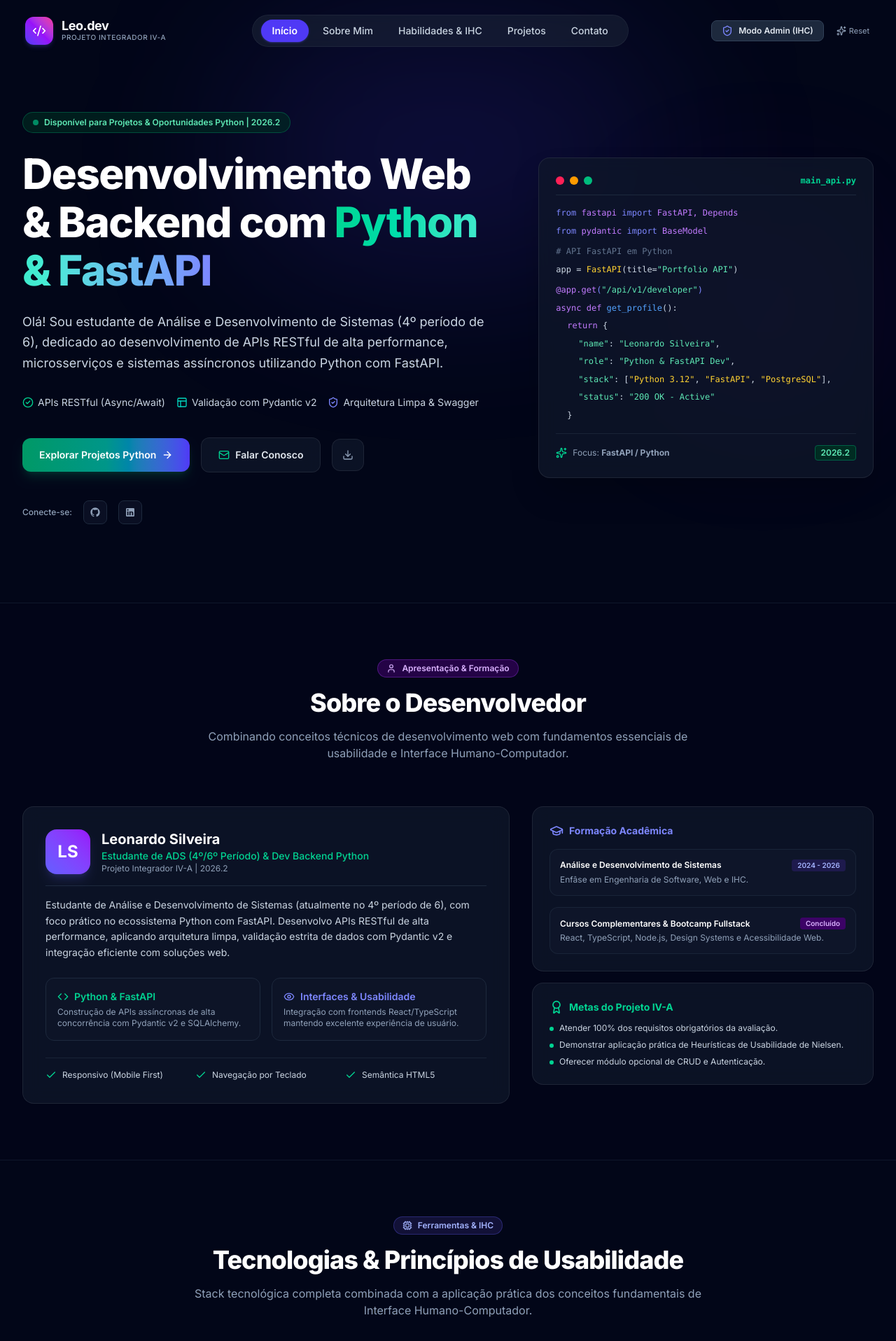
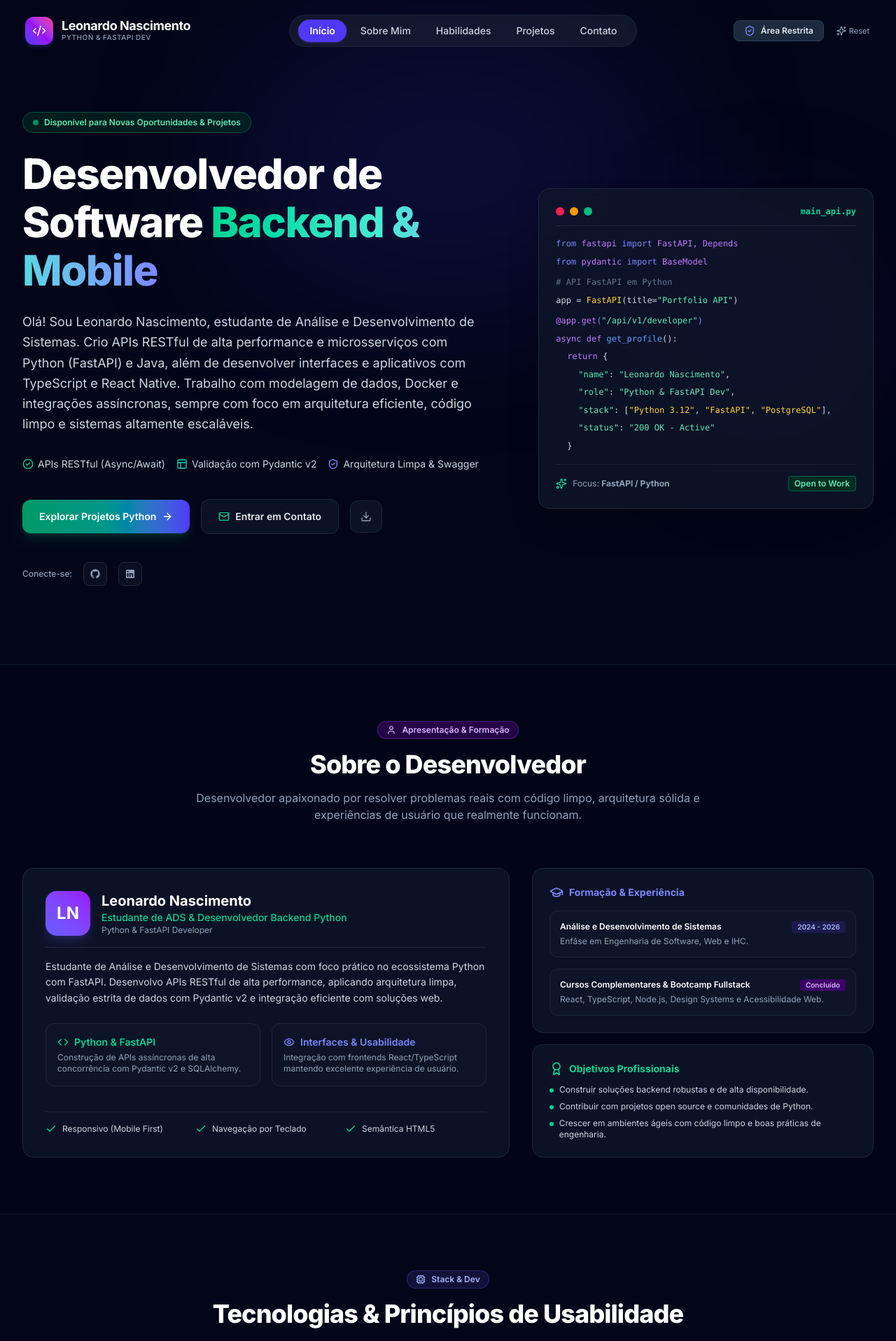
Before and after one commit to leonardonasls-stack/projeto-integrador-iv-a, a React (Vite) app: page / in a window 1280 px wide. Shown: the top 1916 px of the page at 70% size. Built offline with nearby package versions, Linux system fonts and the light colour scheme.

Commit message:
Edição de portifolio

```diff
--- a/index.html
+++ b/index.html
@@ -4,8 +4,8 @@
     <meta charset="UTF-8" />
     <link rel="icon" type="image/svg+xml" href="/favicon.svg" />
     <meta name="viewport" content="width=device-width, initial-scale=1.0" />
-    <title>Portfólio de Desenvolvedor | Projeto Integrador IV-A (IHC)</title>
-    <meta name="description" content="Plataforma de portfólio para desenvolvedores web com foco em Interface Humano-Computador, usabilidade, acessibilidade e gerenciamento de projetos." />
+    <title>Leonardo Nascimento | Desenvolvedor Python & FastAPI</title>
+    <meta name="description" content="Portfólio pessoal de Leonardo Nascimento — Desenvolvedor backend especializado em Python, FastAPI, microsserviços e APIs RESTful de alta performance." />
     <link rel="preconnect" href="https://fonts.googleapis.com">
     <link rel="preconnect" href="https://fonts.gstatic.com" crossorigin>
     <link href="https://fonts.googleapis.com/css2?family=Inter:wght@300;400;500;600;700;800&display=swap" rel="stylesheet">
--- a/src/components/admin/LoginModal.tsx
+++ b/src/components/admin/LoginModal.tsx
@@ -68,14 +68,14 @@ export const LoginModal: React.FC = () => {
           </div>
 
           <p className="text-xs text-slate-300 mb-4 leading-relaxed">
-            O modo Administrador permite cadastrar novos projetos, editar projetos existentes e excluí-los (funcionalidades opcionais para pontuação máxima do Projeto IV-A).
+            O modo Administrador permite cadastrar novos projetos, editar projetos existentes e excluí-los diretamente pelo painel de gerenciamento.
           </p>
 
           {/* Quick Demo Hint */}
           <div className="p-3 rounded-xl bg-indigo-950/60 border border-indigo-500/30 text-xs text-indigo-200 mb-4 flex items-start gap-2">
             <Info className="w-4 h-4 text-indigo-400 shrink-0 mt-0.5" />
             <span>
-              <strong>Dica de teste para o professor/avaliador:</strong> Digite <code>admin123</code> ou <code>admin</code> para entrar.
+              <strong>Acesso restrito:</strong> Digite <code>admin123</code> ou <code>admin</code> para entrar.
             </span>
           </div>
 
--- a/src/components/layout/Footer.tsx
+++ b/src/components/layout/Footer.tsx
@@ -18,10 +18,10 @@ export const Footer: React.FC = () => {
               <div className="w-8 h-8 rounded-lg bg-indigo-600 flex items-center justify-center text-white font-bold text-sm">
                 <Code2 className="w-4 h-4" />
               </div>
-              <span className="font-bold text-white text-base">Portfólio Dev — Projeto IV-A</span>
+              <span className="font-bold text-white text-base">Leonardo Nascimento</span>
             </div>
             <p className="text-xs text-slate-400 max-w-md leading-relaxed">
-              Trabalho prático desenvolvido para as disciplinas de <strong>Ferramentas Web</strong> e <strong>Interface Humano-Computador</strong> (IHC). 2026.2.
+              Portfólio pessoal de <strong>Leonardo Nascimento</strong> — Desenvolvedor backend especializado em <strong>Python</strong> e <strong>FastAPI</strong>. Aberto a oportunidades e colaborações.
             </p>
           </div>
 
@@ -63,7 +63,7 @@ export const Footer: React.FC = () => {
 
         {/* Footer Bottom Bar */}
         <div className="pt-6 flex flex-col sm:flex-row items-center justify-between gap-4 text-[11px] text-slate-500">
-          <p>© 2026 Leonardo Silveira. Desenvolvido com React, TypeScript e Tailwind CSS.</p>
+          <p>© 2026 Leonardo Nascimento. Desenvolvido com React, TypeScript e Tailwind CSS.</p>
 
           <div className="flex items-center gap-2">
             <ShieldCheck className="w-3.5 h-3.5 text-emerald-400" />
--- a/src/components/layout/Navbar.tsx
+++ b/src/components/layout/Navbar.tsx
@@ -41,7 +41,7 @@ export const Navbar: React.FC<NavbarProps> = ({ onOpenAdminDashboard }) => {
   const navLinks = [
     { id: 'inicio', label: 'Início' },
     { id: 'sobre', label: 'Sobre Mim' },
-    { id: 'habilidades', label: 'Habilidades & IHC' },
+    { id: 'habilidades', label: 'Habilidades' },
     { id: 'projetos', label: 'Projetos' },
     { id: 'contato', label: 'Contato' },
   ];
@@ -76,10 +76,10 @@ export const Navbar: React.FC<NavbarProps> = ({ onOpenAdminDashboard }) => {
           </div>
           <div className="flex flex-col">
             <span className="font-bold text-lg text-white tracking-tight leading-none group-hover:text-indigo-400 transition-colors">
-              Leo.dev
+              Leonardo Nascimento
             </span>
             <span className="text-[10px] text-slate-400 font-medium tracking-wider uppercase">
-              Projeto Integrador IV-A
+              Python & FastAPI Dev
             </span>
           </div>
         </a>
@@ -131,10 +131,10 @@ export const Navbar: React.FC<NavbarProps> = ({ onOpenAdminDashboard }) => {
             <button
               onClick={() => setIsLoginModalOpen(true)}
               className="flex items-center gap-2 px-3.5 py-1.5 text-xs font-semibold rounded-lg bg-slate-800 hover:bg-slate-700 text-slate-200 border border-slate-700 transition-all focus:outline-none focus:ring-2 focus:ring-indigo-400"
-              title="Acesso de Avaliador / Admin"
+              title="Área Restrita — Acesso Administrativo"
             >
               <ShieldCheck className="w-4 h-4 text-indigo-400" />
-              <span>Modo Admin (IHC)</span>
+              <span>Área Restrita</span>
             </button>
           )}
 
--- a/src/components/portfolio/AboutSection.tsx
+++ b/src/components/portfolio/AboutSection.tsx
@@ -29,7 +29,7 @@ export const AboutSection: React.FC = () => {
             Sobre o Desenvolvedor
           </h2>
           <p className="text-slate-400 text-base">
-            Combinando conceitos técnicos de desenvolvimento web com fundamentos essenciais de usabilidade e Interface Humano-Computador.
+            Desenvolvedor apaixonado por resolver problemas reais com código limpo, arquitetura sólida e experiências de usuário que realmente funcionam.
           </p>
         </div>
 
@@ -46,7 +46,7 @@ export const AboutSection: React.FC = () => {
                 <div>
                   <h3 className="text-xl font-bold text-white">{profile.name}</h3>
                   <p className="text-sm text-emerald-400 font-medium">{profile.role}</p>
-                  <p className="text-xs text-slate-400">Projeto Integrador IV-A | 2026.2</p>
+                  <p className="text-xs text-slate-400">Python &amp; FastAPI Developer</p>
                 </div>
               </div>
 
@@ -100,7 +100,7 @@ export const AboutSection: React.FC = () => {
             <div className="glass-panel p-6 rounded-2xl border border-slate-800 space-y-4">
               <div className="flex items-center gap-2 text-indigo-400 font-bold text-sm">
                 <GraduationCap className="w-5 h-5" />
-                <span>Formação Acadêmica</span>
+                <span>Formação &amp; Experiência</span>
               </div>
 
               <div className="space-y-4 text-xs text-slate-300">
@@ -125,20 +125,20 @@ export const AboutSection: React.FC = () => {
             <div className="glass-panel p-6 rounded-2xl border border-slate-800 space-y-3">
               <div className="flex items-center gap-2 text-emerald-400 font-bold text-sm">
                 <Award className="w-5 h-5" />
-                <span>Metas do Projeto IV-A</span>
+                <span>Objetivos Profissionais</span>
               </div>
               <ul className="space-y-2 text-xs text-slate-300">
                 <li className="flex items-start gap-2">
                   <span className="w-1.5 h-1.5 rounded-full bg-emerald-400 mt-1.5" />
-                  <span>Atender 100% dos requisitos obrigatórios da avaliação.</span>
+                  <span>Construir soluções backend robustas e de alta disponibilidade.</span>
                 </li>
                 <li className="flex items-start gap-2">
                   <span className="w-1.5 h-1.5 rounded-full bg-emerald-400 mt-1.5" />
-                  <span>Demonstrar aplicação prática de Heurísticas de Usabilidade de Nielsen.</span>
+                  <span>Contribuir com projetos open source e comunidades de Python.</span>
                 </li>
                 <li className="flex items-start gap-2">
                   <span className="w-1.5 h-1.5 rounded-full bg-emerald-400 mt-1.5" />
-                  <span>Oferecer módulo opcional de CRUD e Autenticação.</span>
+                  <span>Crescer em ambientes ágeis com código limpo e boas práticas de engenharia.</span>
                 </li>
               </ul>
             </div>
--- a/src/components/portfolio/ContactSection.tsx
+++ b/src/components/portfolio/ContactSection.tsx
@@ -58,7 +58,7 @@ export const ContactSection: React.FC = () => {
             Entre em Contato
           </h2>
           <p className="text-slate-400 text-base">
-            Tem alguma pergunta sobre o projeto ou proposta? Envie uma mensagem no formulário abaixo.
+            Tem alguma proposta, dúvida ou quer apenas trocar uma ideia? Envie uma mensagem e responderei em breve.
           </p>
         </div>
 
@@ -76,8 +76,8 @@ export const ContactSection: React.FC = () => {
                   <Mail className="w-5 h-5" />
                 </div>
                 <div>
-                  <h4 className="font-semibold text-white">E-mail Acadêmico</h4>
-                  <p className="text-slate-400">leonardo.dev@universidade.edu.br</p>
+                  <h4 className="font-semibold text-white">E-mail</h4>
+                  <p className="text-slate-400">leonardonasls@gmail.com</p>
                 </div>
               </div>
 
@@ -86,7 +86,7 @@ export const ContactSection: React.FC = () => {
                   <MessageSquare className="w-5 h-5" />
                 </div>
                 <div>
-                  <h4 className="font-semibold text-white">Redes Acadêmicas & Portfólio</h4>
+                  <h4 className="font-semibold text-white">Redes Sociais &amp; Portfólio</h4>
                   <p className="text-slate-400">GitHub: github.com/leodev</p>
                   <p className="text-slate-400">LinkedIn: linkedin.com/in/leodev</p>
                 </div>
@@ -94,9 +94,9 @@ export const ContactSection: React.FC = () => {
             </div>
 
             <div className="p-4 rounded-xl bg-slate-900/80 border border-slate-800 text-xs text-slate-400 space-y-2">
-              <h4 className="font-bold text-indigo-300">💡 Nota de Usabilidade (IHC)</h4>
+              <h4 className="font-bold text-indigo-300">💡 UX &amp; Acessibilidade</h4>
               <p>
-                Este formulário conta com feedback visual de validação em tempo real, prevenção de campos nulos e resposta ao usuário.
+                Este formulário conta com feedback visual de validação em tempo real, prevenção de campos nulos e confirmação de envio ao usuário.
               </p>
             </div>
           </div>
@@ -108,7 +108,7 @@ export const ContactSection: React.FC = () => {
                 <CheckCircle2 className="w-14 h-14 text-emerald-400 mx-auto" />
                 <h3 className="text-2xl font-bold text-white">Mensagem Enviada!</h3>
                 <p className="text-xs text-slate-300 max-w-md mx-auto">
-                  Agradecemos o seu contato. Sua mensagem foi registrada para a demonstração do Projeto IV-A.
+                  Obrigado pelo contato! Sua mensagem foi recebida e responderei o mais breve possível.
                 </p>
                 <button
                   onClick={() => setSubmitted(false)}
@@ -133,7 +133,7 @@ export const ContactSection: React.FC = () => {
                       name="name"
                       value={formData.name}
                       onChange={handleChange}
-                      placeholder="Ex: Prof. Carlos Silva"
+                      placeholder="Ex: Maria Santos"
                       required
                       className="w-full px-3.5 py-2.5 rounded-xl bg-slate-900/80 border border-slate-800 text-slate-100 text-xs focus:outline-none focus:ring-2 focus:ring-indigo-400 focus:border-indigo-400 placeholder:text-slate-500"
                     />
@@ -171,7 +171,7 @@ export const ContactSection: React.FC = () => {
                     name="subject"
                     value={formData.subject}
                     onChange={handleChange}
-                    placeholder="Ex: Avaliação do Projeto Integrador IV-A"
+                    placeholder="Ex: Proposta de Colaboração"
                     className="w-full px-3.5 py-2.5 rounded-xl bg-slate-900/80 border border-slate-800 text-slate-100 text-xs focus:outline-none focus:ring-2 focus:ring-indigo-400 focus:border-indigo-400 placeholder:text-slate-500"
                   />
                 </div>
--- a/src/components/portfolio/Hero.tsx
+++ b/src/components/portfolio/Hero.tsx
@@ -34,7 +34,7 @@ export const Hero: React.FC = () => {
               className="inline-flex items-center gap-2 px-3.5 py-1.5 rounded-full bg-emerald-950/60 border border-emerald-500/30 text-emerald-300 text-xs font-semibold backdrop-blur-md"
             >
               <span className="w-2 h-2 rounded-full bg-emerald-400 animate-pulse" />
-              <span>Disponível para Projetos & Oportunidades Python | 2026.2</span>
+              <span>Disponível para Novas Oportunidades & Projetos</span>
             </motion.div>
 
             {/* Main Headline */}
@@ -44,9 +44,9 @@ export const Hero: React.FC = () => {
               transition={{ duration: 0.5, delay: 0.1 }}
               className="text-4xl sm:text-5xl lg:text-6xl font-extrabold text-white tracking-tight leading-[1.15]"
             >
-              Desenvolvimento Web & Backend com{' '}
+              Desenvolvedor de Software{' '}
               <span className="bg-gradient-to-r from-emerald-400 via-teal-300 to-indigo-400 bg-clip-text text-transparent">
-                Python & FastAPI
+                Backend &amp; Mobile
               </span>
             </motion.h1>
 
@@ -57,7 +57,7 @@ export const Hero: React.FC = () => {
               transition={{ duration: 0.5, delay: 0.2 }}
               className="text-lg text-slate-300 max-w-2xl leading-relaxed font-normal"
             >
-              Olá! Sou estudante de Análise e Desenvolvimento de Sistemas (4º período de 6), dedicado ao desenvolvimento de APIs RESTful de alta performance, microsserviços e sistemas assíncronos utilizando Python com FastAPI.
+              Olá! Sou Leonardo Nascimento, estudante de Análise e Desenvolvimento de Sistemas. Crio APIs RESTful de alta performance e microsserviços com Python (FastAPI) e Java, além de desenvolver interfaces e aplicativos com TypeScript e React Native. Trabalho com modelagem de dados, Docker e integrações assíncronas, sempre com foco em arquitetura eficiente, código limpo e sistemas altamente escaláveis.
             </motion.p>
 
             {/* Highlights / Badges */}
@@ -101,11 +101,11 @@ export const Hero: React.FC = () => {
                 className="px-6 py-3.5 rounded-xl glass-panel text-slate-200 hover:text-white hover:bg-slate-800/80 font-semibold text-sm border border-slate-700 transition-all flex items-center gap-2 focus:outline-none focus:ring-2 focus:ring-emerald-400"
               >
                 <Mail className="w-4 h-4 text-emerald-400" />
-                <span>Falar Conosco</span>
+                <span>Entrar em Contato</span>
               </button>
 
               <button
-                onClick={() => alert('Download de Currículo demonstrativo (Projeto Integrador IV-A).')}
+                onClick={() => alert('Em breve! O currículo completo estará disponível para download.')}
                 className="p-3.5 rounded-xl glass-panel text-slate-400 hover:text-white border border-slate-700 transition-colors focus:outline-none focus:ring-2 focus:ring-emerald-400"
                 title="Baixar Currículo (PDF)"
                 aria-label="Baixar Currículo em formato PDF"
@@ -183,7 +183,7 @@ export const Hero: React.FC = () => {
                     <span className="text-purple-400">return</span> &#123;
                   </p>
                   <p className="pl-8">
-                    <span className="text-emerald-300">"name"</span>: <span className="text-emerald-300">"Leonardo Silveira"</span>,
+                    <span className="text-emerald-300">"name"</span>: <span className="text-emerald-300">"Leonardo Nascimento"</span>,
                   </p>
                   <p className="pl-8">
                     <span className="text-emerald-300">"role"</span>: <span className="text-emerald-300">"Python & FastAPI Dev"</span>,
@@ -203,7 +203,7 @@ export const Hero: React.FC = () => {
                     <span>Focus: <strong>FastAPI / Python</strong></span>
                   </div>
                   <span className="px-2 py-0.5 rounded bg-emerald-950 text-emerald-300 font-semibold border border-emerald-800">
-                    2026.2
+                    Open to Work
                   </span>
                 </div>
               </div>
--- a/src/components/portfolio/ProjectModal.tsx
+++ b/src/components/portfolio/ProjectModal.tsx
@@ -99,11 +99,11 @@ export const ProjectModal: React.FC<ProjectModalProps> = ({ project, onClose })
               </div>
             </div>
 
-            {/* IHC Heuristic applied to this project */}
+            {/* UX/Usabilidade applied to this project */}
             <div className="p-4 rounded-xl bg-slate-900/60 border border-slate-800 space-y-2">
               <div className="flex items-center gap-2 text-xs font-bold text-emerald-400">
                 <Shield className="w-4 h-4" />
-                <span>Conformidade com IHC & Usabilidade</span>
+                <span>Boas Práticas de UX & Usabilidade</span>
               </div>
               <p className="text-xs text-slate-400 leading-relaxed">
                 Este projeto atende aos requisitos de responsividade, hierarquia visual de tipografia, leitores de tela e estados de feedback imediato ao usuário.
--- a/src/components/portfolio/TechStack.tsx
+++ b/src/components/portfolio/TechStack.tsx
@@ -68,13 +68,13 @@ export const TechStack: React.FC = () => {
         <div className="text-center max-w-3xl mx-auto space-y-4 mb-16">
           <div className="inline-flex items-center gap-2 px-3 py-1 rounded-full bg-indigo-950/60 border border-indigo-500/30 text-indigo-300 text-xs font-semibold">
             <Cpu className="w-3.5 h-3.5" />
-            <span>Ferramentas & IHC</span>
+            <span>Stack &amp; Dev</span>
           </div>
           <h2 className="text-3xl sm:text-4xl font-extrabold text-white tracking-tight">
             Tecnologias & Princípios de Usabilidade
           </h2>
           <p className="text-slate-400 text-base">
-            Stack tecnológica completa combinada com a aplicação prática dos conceitos fundamentais de Interface Humano-Computador.
+            Stack tecnológica completa combinada com boas práticas de UX, acessibilidade e design de interfaces que tornam a experiência do usuário fluida e intuitiva.
           </p>
         </div>
 
@@ -110,11 +110,11 @@ export const TechStack: React.FC = () => {
         <div className="glass-panel p-8 rounded-2xl border border-slate-800 text-left space-y-6">
           <div className="flex flex-col sm:flex-row sm:items-center justify-between border-b border-slate-800 pb-4 gap-2">
             <div>
-              <h3 className="text-xl font-bold text-white">Aplicação dos Princípios de IHC no Projeto</h3>
-              <p className="text-xs text-slate-400">Heurísticas aplicadas na arquitetura e navegação do portfólio</p>
+              <h3 className="text-xl font-bold text-white">Boas Práticas de UX &amp; Usabilidade</h3>
+              <p className="text-xs text-slate-400">Princípios aplicados na arquitetura e navegação do portfólio para entregar uma experiência de qualidade</p>
             </div>
             <span className="text-xs px-3 py-1 rounded-full bg-emerald-950 text-emerald-300 font-medium border border-emerald-800 self-start sm:self-auto">
-              Avaliação de IHC 2026.2
+              UX / Acessibilidade
             </span>
           </div>
 
--- a/src/context/AuthContext.tsx
+++ b/src/context/AuthContext.tsx
@@ -32,7 +32,7 @@ export const AuthProvider: React.FC<{ children: ReactNode }> = ({ children }) =>
   const login = (passcode: string): boolean => {
     if (passcode === 'admin123' || passcode === 'admin') {
       const adminUser: User = {
-        username: 'Professor / Avaliador Admin',
+        username: 'Administrador',
         role: 'admin',
         isLoggedIn: true
       };
--- a/src/types/profile.ts
+++ b/src/types/profile.ts
@@ -15,13 +15,13 @@ export interface ProfileData {
 }
 
 export const defaultProfileData: ProfileData = {
-  name: 'Leonardo Silveira',
-  role: 'Estudante de ADS (4º/6º Período) & Dev Backend Python',
-  statusBadge: '4º Período de ADS | Focado em Python & FastAPI',
-  heroTitlePrefix: 'Desenvolvimento Web & Backend com',
-  heroTitleHighlight: 'Python & FastAPI',
-  heroDescription: 'Olá! Sou estudante de Análise e Desenvolvimento de Sistemas (4º período de 6), dedicado ao desenvolvimento de APIs RESTful de alta performance, microsserviços e sistemas assíncronos utilizando Python com FastAPI.',
-  aboutBio: 'Estudante de Análise e Desenvolvimento de Sistemas (atualmente no 4º período de 6), com foco prático no ecossistema Python com FastAPI. Desenvolvo APIs RESTful de alta performance, aplicando arquitetura limpa, validação estrita de dados com Pydantic v2 e integração eficiente com soluções web.',
+  name: 'Leonardo Nascimento',
+  role: 'Estudante de ADS & Desenvolvedor Backend Python',
+  statusBadge: 'Estudante de ADS | Python & FastAPI',
+  heroTitlePrefix: 'Desenvolvedor de Software',
+  heroTitleHighlight: 'Backend & Mobile',
+  heroDescription: 'Olá! Sou Leonardo Nascimento, estudante de Análise e Desenvolvimento de Sistemas. Crio APIs RESTful de alta performance e microsserviços com Python (FastAPI) e Java, além de desenvolver interfaces e aplicativos com TypeScript e React Native. Trabalho com modelagem de dados, Docker e integrações assíncronas, sempre com foco em arquitetura eficiente, código limpo e sistemas altamente escaláveis.',
+  aboutBio: 'Estudante de Análise e Desenvolvimento de Sistemas com foco prático no ecossistema Python com FastAPI. Desenvolvo APIs RESTful de alta performance, aplicando arquitetura limpa, validação estrita de dados com Pydantic v2 e integração eficiente com soluções web.',
   academicTitle: 'Análise e Desenvolvimento de Sistemas',
   academicPeriod: '4º Período de 6 (2024 - 2026)',
   techPillar1Title: 'Python & FastAPI',
```
